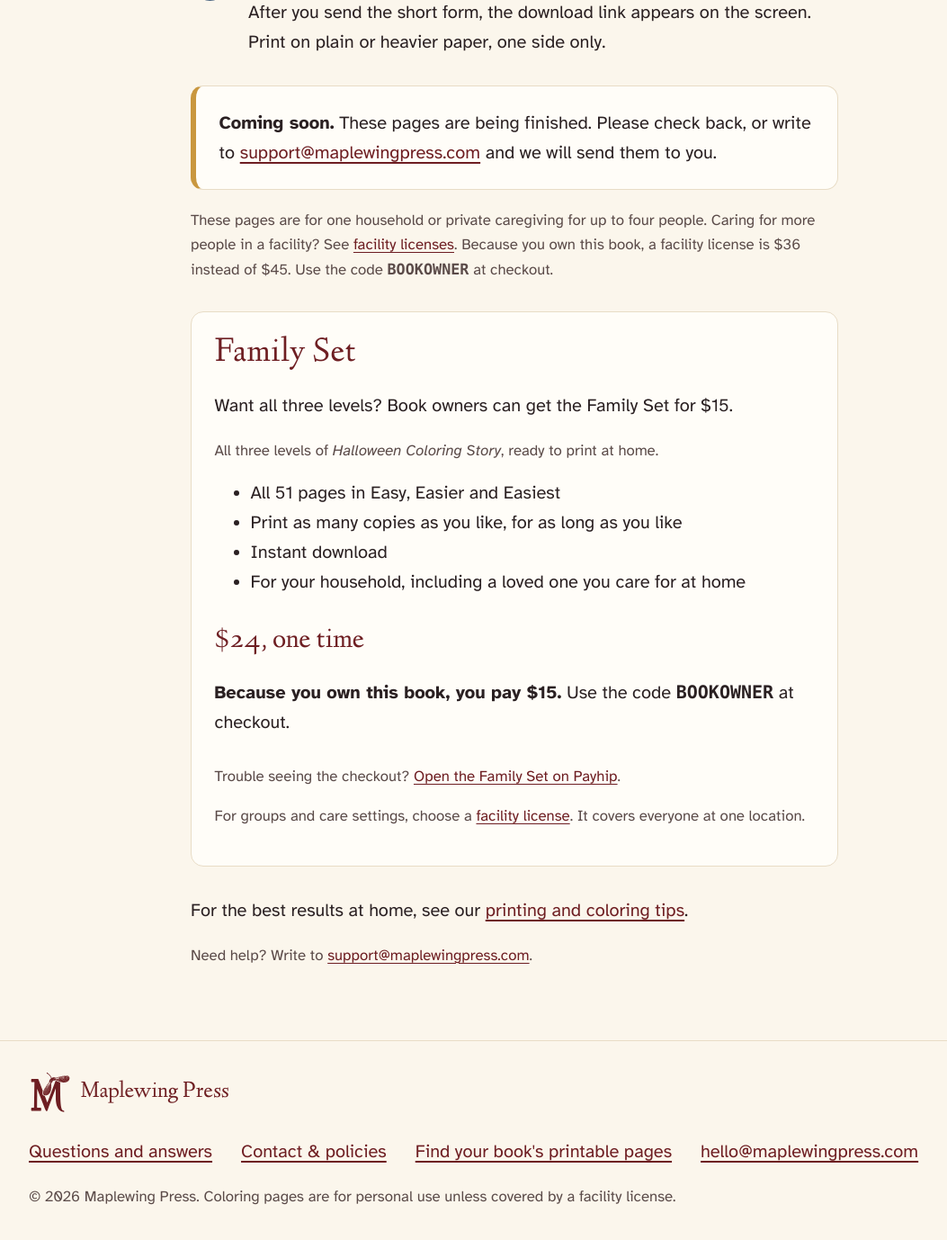
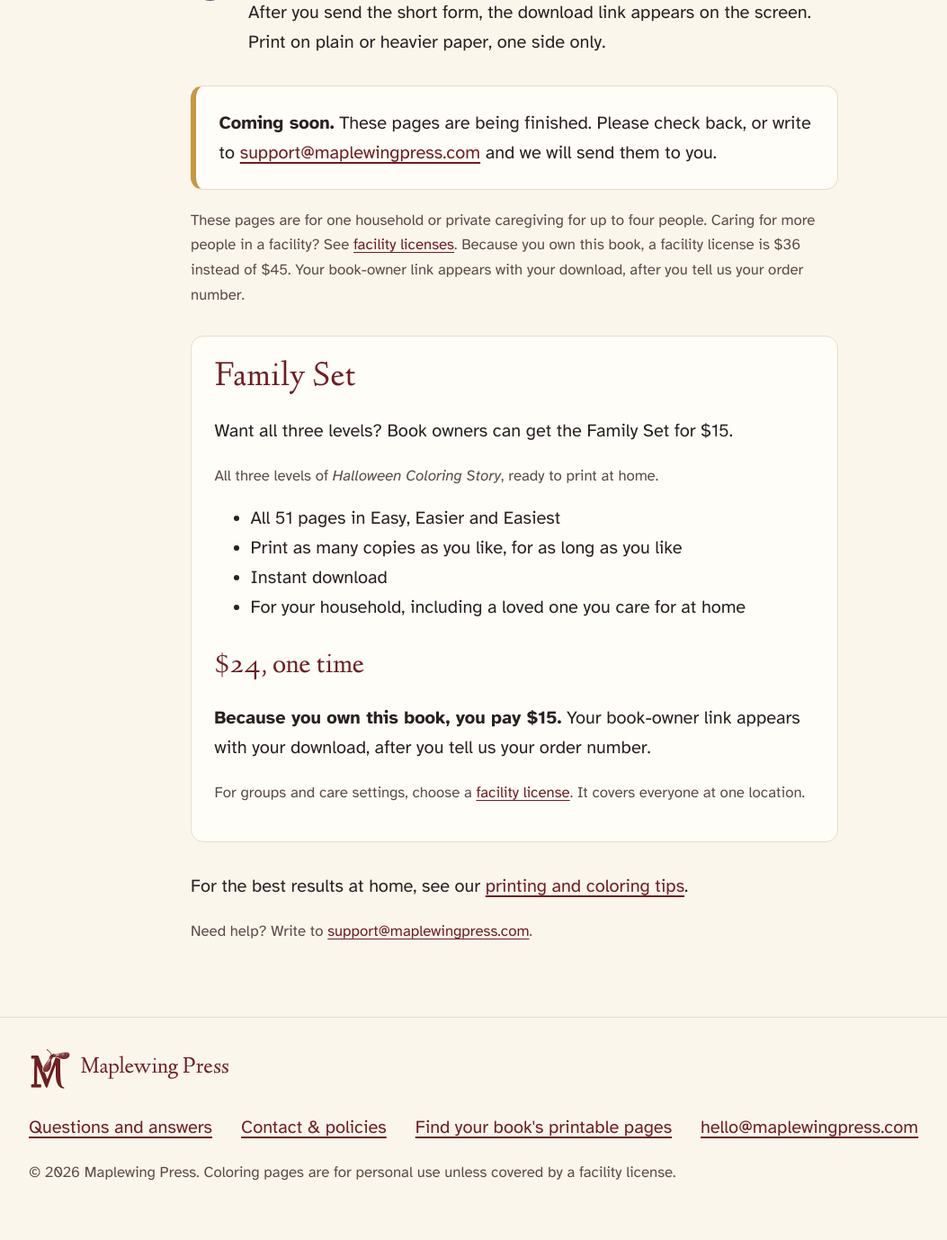
Before and after one commit to maplewingpress/maplewingpress, a Jekyll site: the page built from dreams/halloween/e1/print/index.html, in a window 1280 px wide and 1400 px high, scrolled down 661 px. Shown: the top 1378 px of the window at 90% size, without its empty margins (68-1121 px from the left). Built offline with Jekyll 4.4.1, drawn with Linux system fonts in a browser that asks for light colours; a script that is not in the unit is left out.

Commit message:
No coupon codes: book-owner prices only after the order-number step
Co-Authored-By: Claude Opus 5.5 (1M context) <noreply@anthropic.com>
Claude-Session: https://claude.ai/code/session_01ExhB8rXZm56c3hBbj4GzvL

```diff
--- a/_config.yml
+++ b/_config.yml
@@ -9,14 +9,13 @@ facilities_email: facilities@maplewingpress.com
 support_email: support@maplewingpress.com
 # Optional email list (Kit). Leave blank until the Kit form exists; the signup box hides itself.
 kit_form_url: ""
-# Book-owner discount code for facility licenses ($9 off: $36 instead of $45; the same code takes $9 off the Family Set), shown on each printable-pages page. Leave blank until it exists in Payhip.
-facility_code: "BOOKOWNER"
+# Book-owner prices (facility $36, Family Set $15) are separate Unlisted Payhip products. Their links are shown
+# only after the order-number step (in each level's download form confirmation), never on the website.
 # Family Set (all three levels as printable downloads, one household): $24, or $15 for book owners.
-# family_set_url = the Payhip checkout link; family_code = the $9-off book-owner code. Leave blank until they exist; the button then says "coming soon".
+# family_set_url = the public ($24) Payhip checkout link. Leave blank until it exists; the box then says "coming soon".
 family_set_url: "https://payhip.com/b/av4xf"
 # family_set_key: Payhip product key; when set, the Family Set box shows Payhip's mini product page.
 family_set_key: "av4xf"
-family_code: "BOOKOWNER"
 exclude:
   - README.md
   - docs/
--- a/_includes/family-set.html
+++ b/_includes/family-set.html
@@ -1,4 +1,4 @@
-{%- comment -%} Family Set offer. Pass owner=true on printable-pages pages to show the book-owner code. Prices come from Tracy's Oct 13 plan; copy from the Copywriter (family-set-copy.md). {%- endcomment -%}
+{%- comment -%} Family Set offer. Pass owner=true on printable-pages pages to show the book-owner wording (the $15 link itself appears only after the order-number step). Prices come from Tracy's Oct 13 plan; copy from the Copywriter (family-set-copy.md). {%- endcomment -%}
 <section class="card price-box family-set" aria-labelledby="family-set-title">
   <h2 id="family-set-title">Family Set</h2>
   {% if include.owner %}
@@ -15,11 +15,12 @@
   </ul>
   <p class="price">$24, one time</p>
   {% if include.owner %}
-  <p><strong>Because you own this book, you pay $15.</strong>{% if site.family_code and site.family_code != "" %} Use the code <strong class="mono">{{ site.family_code }}</strong> at checkout.{% endif %}</p>
+  <p><strong>Because you own this book, you pay $15.</strong> Your book-owner link appears with your download, after you tell us your order number.</p>
   {% else %}
-  <p>Already have the book? Use the code on your book's printable pages and pay $15.</p>
+  <p>Already have the book? You pay $15. Your book's printable pages show you how.</p>
   {% endif %}
-  {% if site.family_set_url and site.family_set_url != "" %}
+  {% if include.owner %}
+  {% elsif site.family_set_url and site.family_set_url != "" %}
   {% if site.family_set_key and site.family_set_key != "" %}
   <div class="payhip-wrap">
     <div class="payhip-embed-page" data-key="{{ site.family_set_key }}"></div>
--- a/_layouts/print.html
+++ b/_layouts/print.html
@@ -24,7 +24,7 @@ layout: default
   <p class="card notice"><strong>Coming soon.</strong> These pages are being finished. Please check back, or write to <a href="mailto:{{ site.support_email }}">{{ site.support_email }}</a> and we will send them to you.</p>
   {% endif %}
 
-  <p class="small">These pages are for one household or private caregiving for up to four people. Caring for more people in a facility? See <a href="{{ '/facilities/' | relative_url }}">facility licenses</a>. Because you own this book, a facility license is $36 instead of $45{% if site.facility_code and site.facility_code != "" %}. Use the code <strong class="mono">{{ site.facility_code }}</strong> at checkout{% endif %}.</p>
+  <p class="small">These pages are for one household or private caregiving for up to four people. Caring for more people in a facility? See <a href="{{ '/facilities/' | relative_url }}">facility licenses</a>. Because you own this book, a facility license is $36 instead of $45. Your book-owner link appears with your download, after you tell us your order number.</p>
 
   {% include family-set.html owner=true %}
 
--- a/facilities/index.html
+++ b/facilities/index.html
@@ -20,7 +20,7 @@ collection_notify_url: ""
   <h2 id="price-h">One price. No counting.</h2>
   <p class="price">$45 per book</p>
   <p>One payment covers all three levels of the book (Easy, Easier and Easiest), about 150 pages, for one location.</p>
-  <p><strong>Already own the book?</strong> Use the code on your book's printable pages and pay $36.</p>
+  <p><strong>Already own the book?</strong> You pay $36. Your book's printable pages show you how.</p>
   <p><strong>More than one location?</strong> Email <a href="mailto:{{ site.facilities_email }}">{{ site.facilities_email }}</a> and we'll work out a fair price.</p>
   <ul>
     <li>Print as many copies as you like, for as long as you like</li>
@@ -81,7 +81,7 @@ collection_notify_url: ""
   <dt>Do I need a license if I bought the book?</dt>
   <dd>A book is for personal or family use. To print pages for a group or a care setting, choose a facility license.</dd>
   <dt>Why is it less if we own the book?</dt>
-  <dd>You've already bought the story once, so we take $9 off. Find the code on your book's printable pages.</dd>
+  <dd>You've already bought the story once, so you pay $36. Tell us your order number on your book's printable pages, and your book-owner link appears with your download.</dd>
   <dt>Why do you need our email?</dt>
   <dd>It's where we send your license certificate and download link, so you can come back and print again anytime. We'll also send license holders a short note when a new book or the collection license is ready, never the monthly newsletter unless you join it. You can unsubscribe anytime.</dd>
   <dt>Can we get an invoice or W-9?</dt>
--- a/faq/index.html
+++ b/faq/index.html
@@ -33,7 +33,7 @@ description: Answers to common questions about Maplewing Dreams coloring books,
   <dt>Does my book include the other levels?</dt>
   <dd>No. Your printable pages are for the level you bought. Want all three levels at home? The Family Set has every page in Easy, Easier and Easiest. It's $24, or $15 if you own the book. A facility license also includes all three levels.</dd>
   <dt>What is the Family Set?</dt>
-  <dd>All three levels of one book as printable pages, for your household, including a loved one you care for at home. Each person can choose a level, every time you print. Book owners find the $15 code on their book's printable pages. <a href="{{ '/dreams/halloween/' | relative_url }}#family-set-title">See the Family Set</a>.</dd>
+  <dd>All three levels of one book as printable pages, for your household, including a loved one you care for at home. Each person can choose a level, every time you print. Book owners pay $15. Their link appears on their book's printable pages, after they tell us their order number. <a href="{{ '/dreams/halloween/' | relative_url }}#family-set-title">See the Family Set</a>.</dd>
   <dt>What paper and printer should I use?</dt>
   <dd>Everyday copy paper works well for colored pencils. For markers, choose smooth, heavier paper, such as cardstock. See our <a href="{{ '/dreams/printing-tips/' | relative_url }}">printing and coloring tips</a>.</dd>
   <dt>I need help with my pages.</dt>
@@ -55,7 +55,7 @@ description: Answers to common questions about Maplewing Dreams coloring books,
   <dt>Do I need a license if I bought the book?</dt>
   <dd>A book is for personal or family use. To print pages for a group or a care setting, choose a facility license.</dd>
   <dt>What does a facility license cost?</dt>
-  <dd>$45 per book, with all three levels. If you already own the book, it's $36. Find the code on your book's printable pages. <a href="{{ '/facilities/' | relative_url }}">See facility licenses</a>.</dd>
+  <dd>$45 per book, with all three levels. If you already own the book, it's $36. Your link appears on your book's printable pages, after you tell us your order number. <a href="{{ '/facilities/' | relative_url }}">See facility licenses</a>.</dd>
   <dt>What counts as one location?</dt>
   <dd>One building or home at one street address. An adult family home counts as one location.</dd>
   <dt>We have more than one location.</dt>
```
